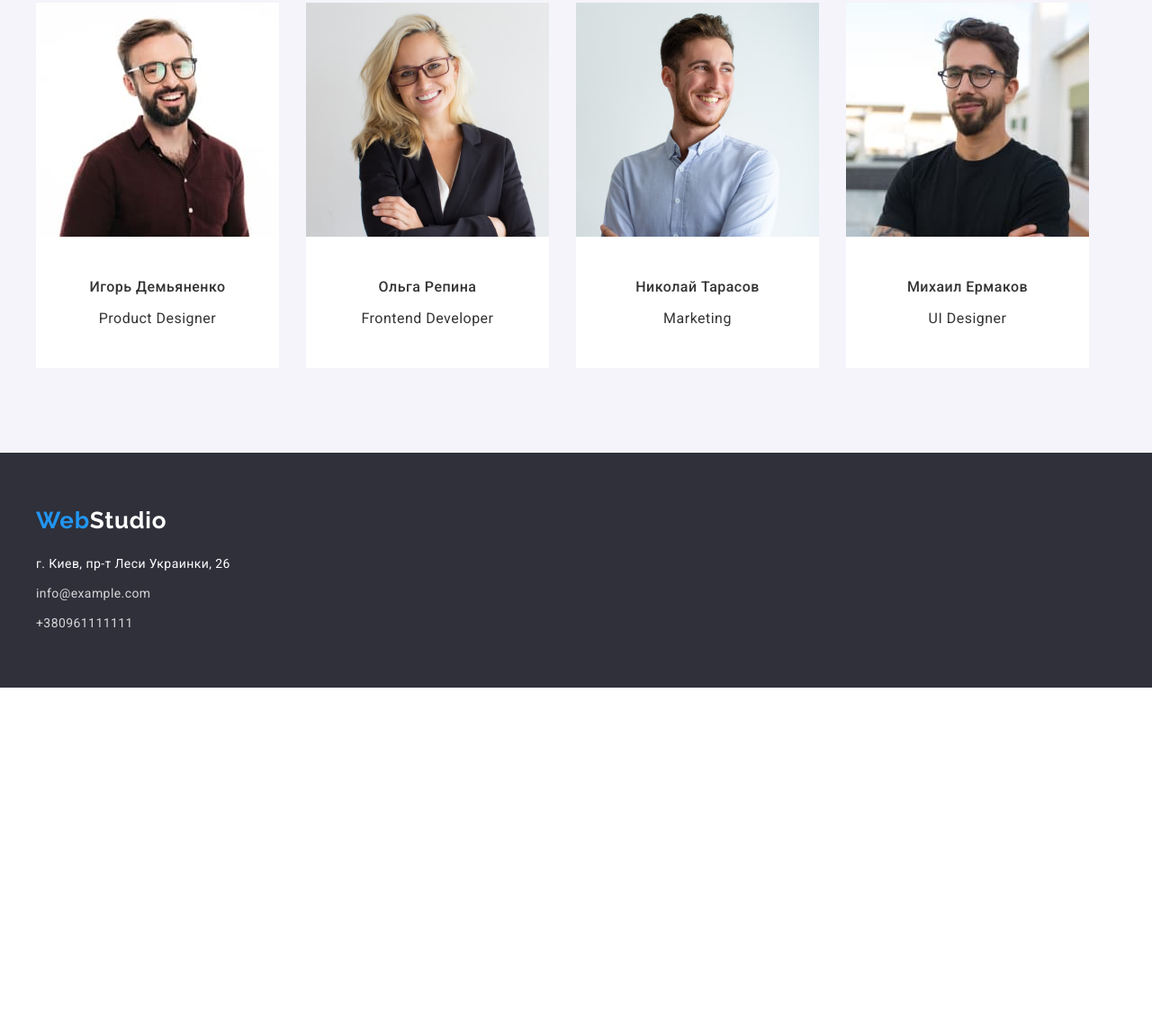
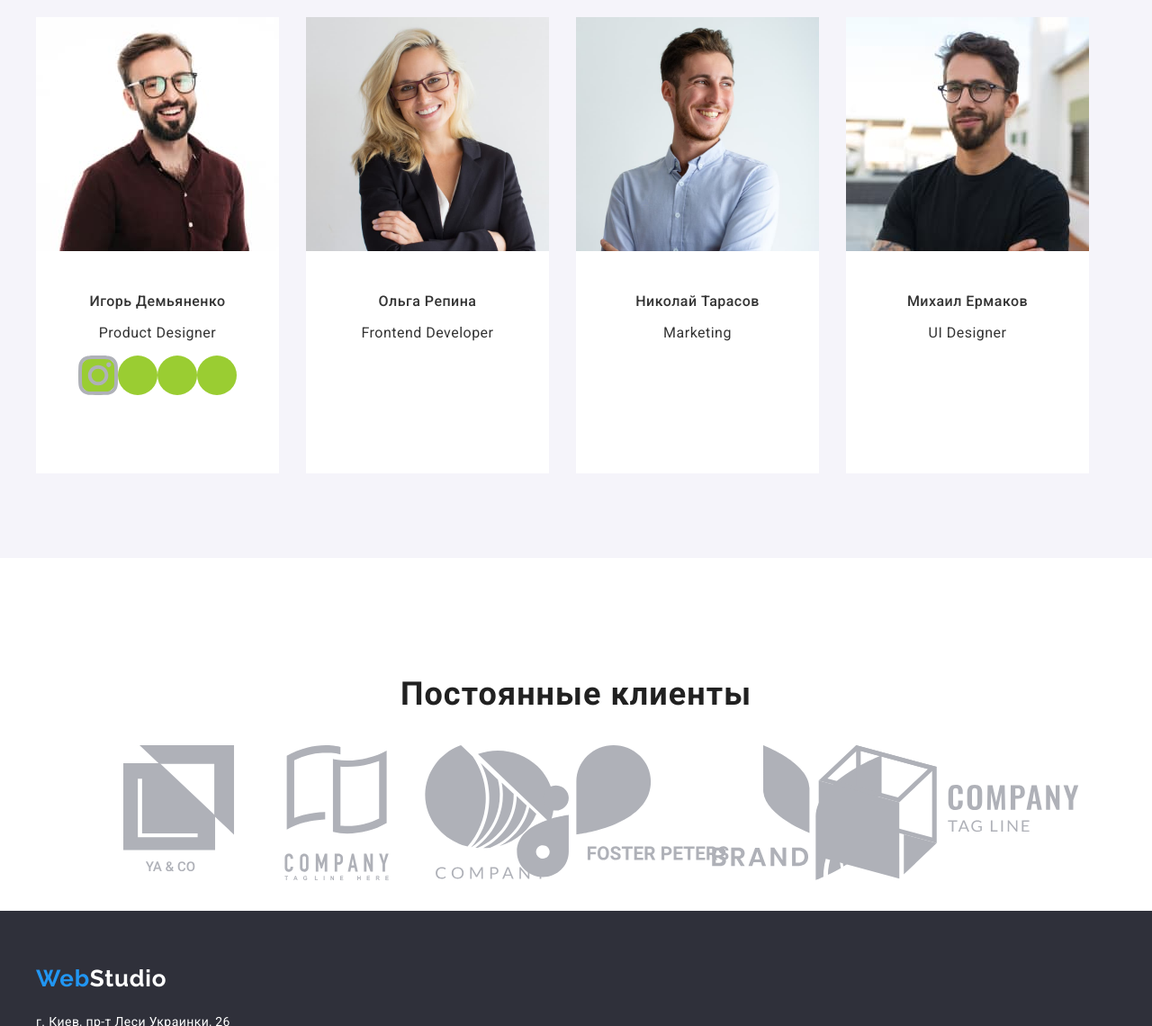
Before and after one commit to OleksiiProtasov/goit-markup-hw-04, a plain HTML site: page index.htm in a window 1280 px wide. Shown: the part 1660-2800 px from the top of the page at 90% size. Before the commit the page ends 2424 px from the top, so only its background shows below. Drawn offline with Linux system fonts and the light colour scheme.

Commit message:
svg
всего понемногу

```diff
--- a/index.htm
+++ b/index.htm
@@ -35,13 +35,19 @@
                 </nav>
                 <ul class="conect">
                     <li class="itemheader">
-                        <a href="mailto:info@devstudio.com">
-                            <p class="link">info@devstudio.com</p>
+                        <a href="mailto:info@devstudio.com"
+                        ><svg class="icon-mail">
+                            <use href="./svg/symbol-defs.svg#icon-envelope"></use>
+                        </svg >
+                            <p class="link mail">info@devstudio.com</p>
                         </a>
                     </li>
                     <li class="itemheader">
-                        <a href="tel:+380961111111">
-                            <p class="link">+380961111111</p>
+                        <a href="tel:+380961111111"
+                        ><svg class="icon-smartfon">
+                            <use href="./svg/symbol-defs.svg#icon-smartphone"></use>
+                        </svg>
+                            <p class="link tell">+380961111111</p>
                         </a>
                     </li>
                 </ul>
@@ -53,8 +59,8 @@
     <main>
         <!--hero-->
 
-        <section class="hero-scn ">
-            <div class="container hero overlay">
+        <section class="hero-scn overlay">
+            <div class="container hero ">
                 <h1 class="hero-title ">ЭФФУКТИВНЫЕ РЕШЕНИЯ ДЛЯ ВАШЕГО БИЗНЕСА</h1>
                 <button class="hero-btn">Заказать услугу</button>
             </div>
@@ -116,6 +122,24 @@
                         <div class="ournamepadding">
                             <h3 class="ourname">Игорь Демьяненко</h3>
                             <p class="ourprofession">Product Designer</p>
+                            <ul class="master-social">
+                                <li class="item-social">
+                                    <a class="master-social-linc" href=""><svg class=".master-social-icon">
+                                        <use href="./svg/symbol-defs.svg#icon-instagram"></use></svg></a>
+                                </li>
+                                <li class="item-social">
+                                    <a class="master-social-linc" href=""><svg class=".master-social-icon">
+                                        <use href="./svg/sybol-defs.svg#icon-Group"></use></svg></a>
+                                </li>
+                                <li class="item-social">
+                                    <a class="master-social-linc" href=""><svg class=".master-social-icon">
+                                        <use href="./svg/sybol-defs.svg#icon-facebook"></use></svg></a>
+                                </li>
+                                <li class="item-social">
+                                    <a class="master-social-linc" href=""><svg class=".master-social-icon">
+                                        <use href="./svg/sybol-defs.svg#icon-linkedin"></use></svg></a>
+                                </li>
+                            </ul>
                         </div>
                     </li>
                     <li class="item">
@@ -142,7 +166,49 @@
                 </ul>
             </div>
         </section>
+        <section class="our-client-scn">
+            <div class="our-client-box">
+                <h3 class="our-client-title">Постоянные клиенты</h3>
+                <ul class="our-client-list">
+                    <li class="our-client-li">
+                        <a class="our-client-href" href="#" class="our-client"><svg class="our-client-svg">
+                            <use href="./svg/symbol-defs.svg#icon-logo-1">
 
+                        </use></svg></a>
+                    </li>
+                    <li class="our-client-li">
+                        <a class="our-client-href" href="#" class="our-client"><svg class="our-client-svg">
+                            <use href="./svg/symbol-defs.svg#icon-logo-2">
+
+                        </use></svg></a>
+                    </li>
+                    <li class="our-client-li">
+                        <a class="our-client-href" href="#" class="our-client"><svg class="our-client-svg">
+                            <use href="./svg/symbol-defs.svg#icon-logo-3">
+
+                        </use></svg></a>
+                    </li>
+                    <li class="our-client-li">
+                        <a class="our-client-href" href="#" class="our-client"><svg class="our-client-svg">
+                            <use href="./svg/symbol-defs.svg#icon-logo-4">
+
+                        </use></svg></a>
+                    </li>
+                    <li class="our-client-li">
+                        <a class="our-client-href" href="#" class="our-client"><svg class="our-client-svg">
+                            <use href="./svg/symbol-defs.svg#icon-logo-5">
+
+                        </use></svg></a>
+                    </li>
+                    <li class="our-client-li">
+                        <a class="our-client-href" href="#" class="our-client"><svg class="our-client-svg">
+                            <use href="./svg/symbol-defs.svg#icon-logo-6">
+
+                        </use></svg></a>
+                    </li>
+                </ul>
+            </div>
+        </section>
 
 
 
--- a/style/style.css
+++ b/style/style.css
@@ -157,9 +157,11 @@ body {
     margin-right: 50px;
 }
 
+
 .conect li {
-    display: block;
+    display: inline-block;
     align-items: center;
+
     font-family: var(--primary-font-famaly);
     font-weight: 500;
     font-size: 14px;
@@ -177,6 +179,44 @@ body {
 }
 
 
+
+
+
+
+/*  befor conect*/
+.icon-mail{
+    width: 15px;
+    height: 10px;
+    color: currentColor;
+}
+
+
+
+.icon-mail:focus,
+.icon-mail:hover{
+    color:var(--accent-color);
+}
+
+.icon-smartfon{
+width: 16px;
+height: 12px;
+color: currentColor;
+}
+
+.mail ::before{
+    content: "";
+
+
+
+}
+
+
+
+
+
+
+
+
 /* body color */
 
 body {
@@ -188,46 +228,26 @@ body {
 /*   hero   */
 
 
-/*Add HTML sceleton": {
-		"prefix": "!!",
-		"body": [
-			"<!DOCTYPE html>",
-			"<html lang=\"ru\">",
-			"",
-			"  <head>",
-			"    <meta charset=\"UTF-8\">",
-			"	   <title>${1:Документ}</title>",
-			"    <link
-      "		   href=\"https://cdnjs.cloudflare.com/ajax/libs/modern-normalize/1.0.0/modern-normalize.min.css\""
-      "		   rel=\"stylesheet\""
-    	"	   />
-			"    <link rel=\"stylesheet\" href=${2:\"./style.css\"}/>",
-			"  </head>",
-			"",
-			"  <body>",
-			"    $0",
-			"  </body>",
-			"",
-			"</html>"
-		],
-		"description": "HTML 5 ru"
-
-*/
-
 .hero-scn {
-    padding-top: 200px;
-    padding-bottom: 200px;
+    /*padding-top: 200px;
+    padding-bottom: 200px;*/
     background-color: #2F303A;
     /*background-repeat: no-repeat;
     background-position: center;*/
 }
 
 
-/*.overlay {
-    background-image: url('../photo/other-foto/overlay.jpg'), linear-gradient(#662F303A 100%);
+.overlay {
+    max-width: 1600px;
     height: 600px;
+    margin-left: auto;
+    margin-right: auto;
+    outline:1px solid black;
+    background-image: linear-gradient(to bottom, rgba(47, 48, 58, 0.4), rgba(47, 48, 58, 0.4)), url(../photo/hero/overlay.jpg);
+    background-position: center;
+
 }
-*/
+
 
 .hero {
     text-align: center;
@@ -235,6 +255,7 @@ body {
 }
 
 .hero-title {
+    padding-top: 200px;
     margin-top: 0;
     margin-bottom: 30px;
     width: 696px;
@@ -311,7 +332,7 @@ body {
 .ourworkimg ul {
     display: flex;
     width: 370px;
-    /*padding-bottom:94px;*/
+
     margin: 0;
 }
 
@@ -319,15 +340,6 @@ body {
     margin-right: 30px;
 }
 
-
-/*.ourwork{
-    font-family: var(--primary-font-famaly);
-    font-size: 36px;
-    font-weight: 700;
-    line-height: 42px;
-    letter-spacing: 0.03em;
-    text-align: center;
-    }*/
 
 
 /*  our team    */
@@ -358,9 +370,6 @@ body {
 }
 
 
-/*.ourteam{
-    margin: 0;
-}*/
 
 .ourteam .item:not(:last-child) {
     margin-right: 30px;
@@ -390,6 +399,96 @@ body {
 }
 
 
+/*  соц сети    */
+.master-social{
+    display: flex;
+    justify-content: center;
+}
+.master-social > .master-social:not(:last-child){
+    margin-right: 10px;
+}
+
+.master-social-linc{
+    display:inline-flex;
+    justify-content:center;
+    align-items: center;
+    width: 44px;
+    height: 44px;
+    border-radius: 50%;
+
+    background-color: yellowgreen;
+}
+
+.master-social-icon{
+    width: 20px;
+    height: 20px;
+}
+
+
+
+
+
+            /*  наши клиенты    */
+
+.our-client-scn{
+    display: flex;
+    justify-content: center;
+
+
+    margin-left: auto;
+    margin-right: auto;
+    width:var(--primary-width);
+    padding-top: 94px;
+    padding-bottom: 94px;
+}
+
+.our-client-box{
+
+
+    width: var(--primary-width);
+    padding-right: 15px;
+    padding-left: 15px;
+}
+
+.our-client-title{
+
+font-family: Roboto;
+font-weight: bold;
+font-size: 36px;
+line-height: 42px;
+text-align: center;
+letter-spacing: 0.03em;
+
+color: #212121;
+}
+
+.our-client-list{
+    display: flex;
+}
+
+.our-client-li{
+    width: 170px;
+height: 90px;
+}
+
+.our-client-list{
+width: 170px;
+height: 90px;
+}
+
+.our-client-href{
+
+}
+
+.our-client-svg{
+
+}
+
+
+
+
+
+
 /* footer */
 
 footer {
@@ -416,9 +515,7 @@ footer .item:not(:last-child) {
 }
 
 
-/*footer .item{
-    margin-bottom: 9px;
-}*/
+
 
 .webfoot {
     font-family: Raleway;
@@ -459,6 +556,14 @@ address {
     text-align: left;
     color: rgba(255, 255, 255, 0.8);
 }
+
+
+
+
+
+
+
+
 
 
 /* стили portfolios.html*/
```
Also changed, not shown: photo/hero/overlay.jpg (renamed from photo/other-foto/overlay.jpg), svg/symbol-defs.svg (added), 1 other file.
